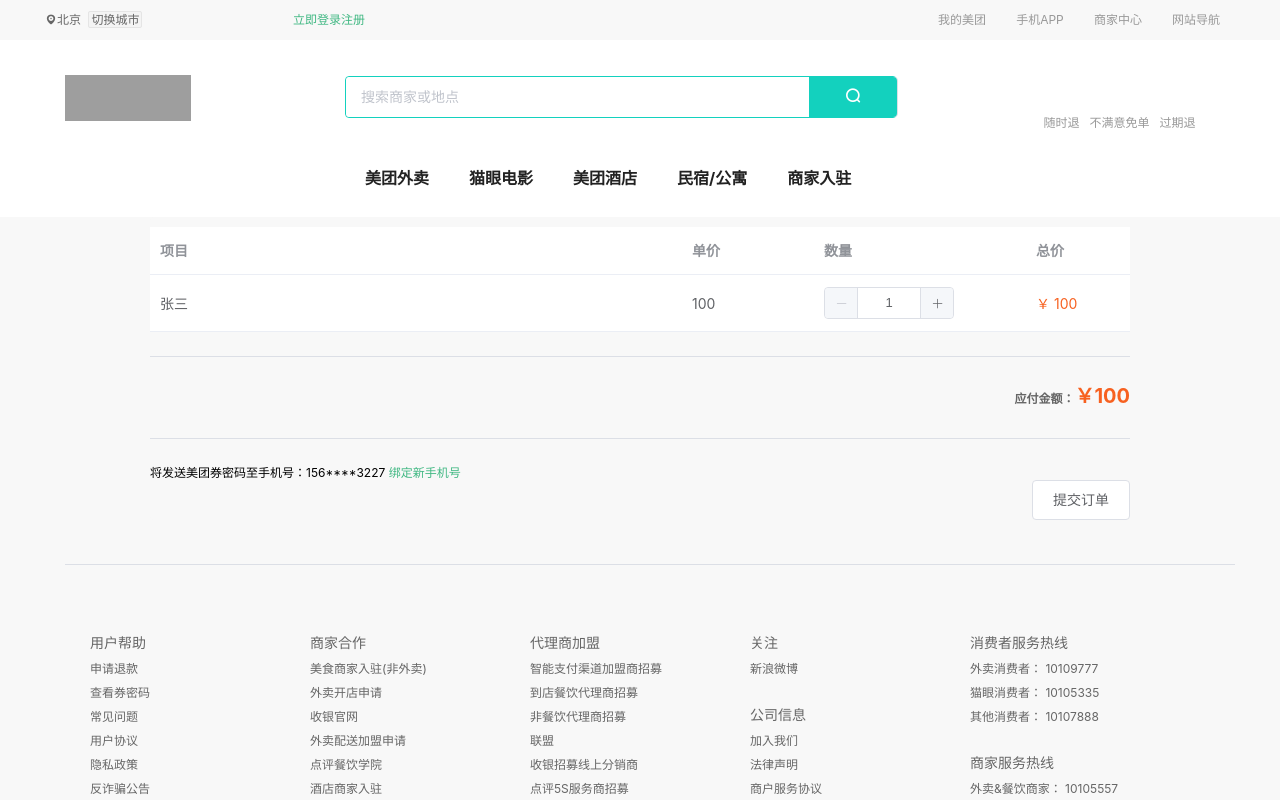
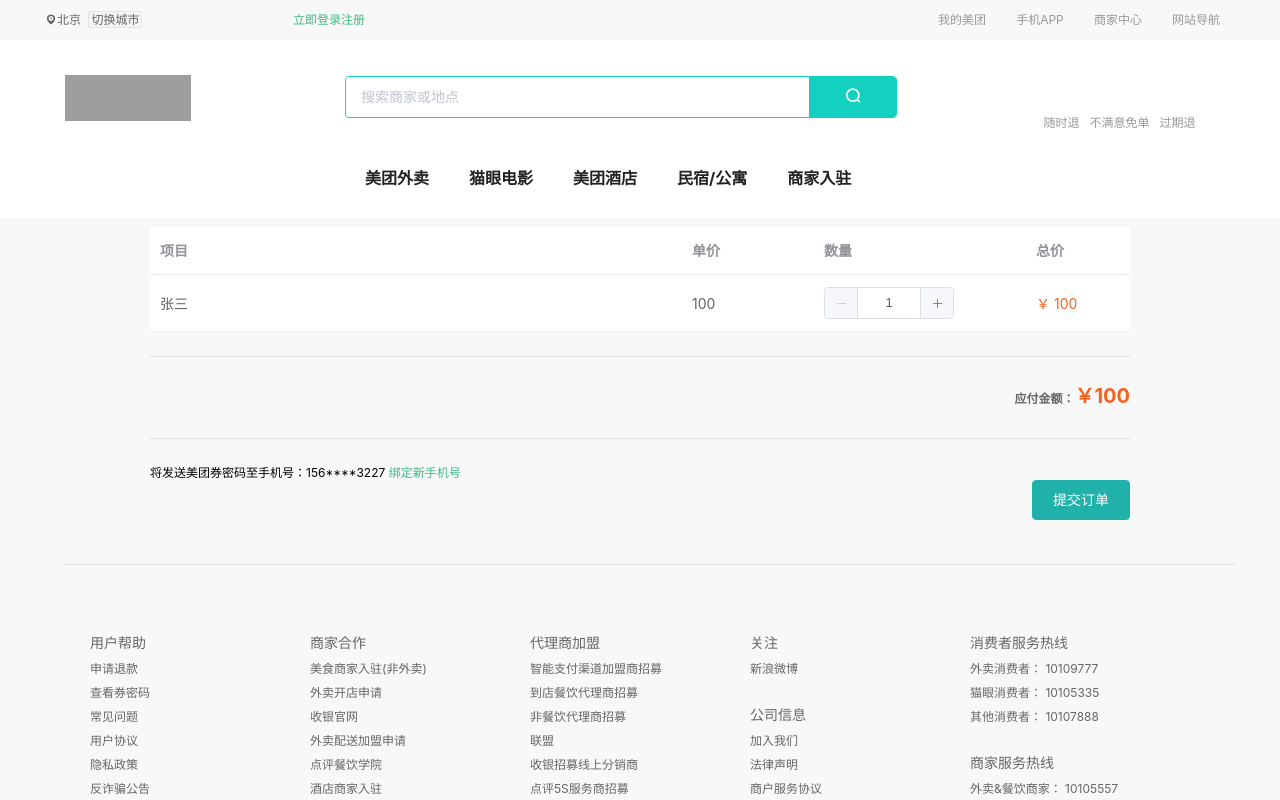
Before and after one commit to DDGssdls/meituan-front, a Nuxt app: page /cart in a window 1280 px wide. Shown: the top 800 px of the page. Built offline with nearby package versions, Linux system fonts and the light colour scheme; grey boxes are pictures that could not be loaded; a web font is replaced by a local one.

Commit message:
美团 添加按钮样式

```diff
--- a/assets/css/cart/index.scss
+++ b/assets/css/cart/index.scss
@@ -59,3 +59,16 @@
 .divider {
     width: 980px;
 }
+
+.el-button--goon:focus,
+.el-button--goon:hover {
+    background: #48D1CC;
+    border-color: #48D1CC;
+    color: #fff;
+}
+
+.el-button--goon {
+    color: #FFF;
+    background-color: #20B2AA;
+    border-color: #20B2AA;
+}
--- a/assets/css/pay/index.scss
+++ b/assets/css/pay/index.scss
@@ -83,3 +83,21 @@
 .amount {
     margin-right: 10px;
 }
+
+.pay-img {
+    width: 371px;
+    height: 438px;
+}
+
+.el-button--goon:focus,
+.el-button--goon:hover {
+    background: #48D1CC;
+    border-color: #48D1CC;
+    color: #fff;
+}
+
+.el-button--goon {
+    color: #FFF;
+    background-color: #20B2AA;
+    border-color: #20B2AA;
+}
--- a/pages/cart.vue
+++ b/pages/cart.vue
@@ -93,6 +93,6 @@
 }
 </script>
 
-<style lang="scss">
+<style lang="scss" scoped>
   @import "@/assets/css/cart/index.scss";
 </style>
--- a/pages/pay.vue
+++ b/pages/pay.vue
@@ -209,9 +209,4 @@
 
 <style lang="scss" scoped>
 @import "@/assets/css/pay/index.scss";
-
-.pay-img {
-  width: 371px;
-  height: 438px;
-}
 </style>
```
